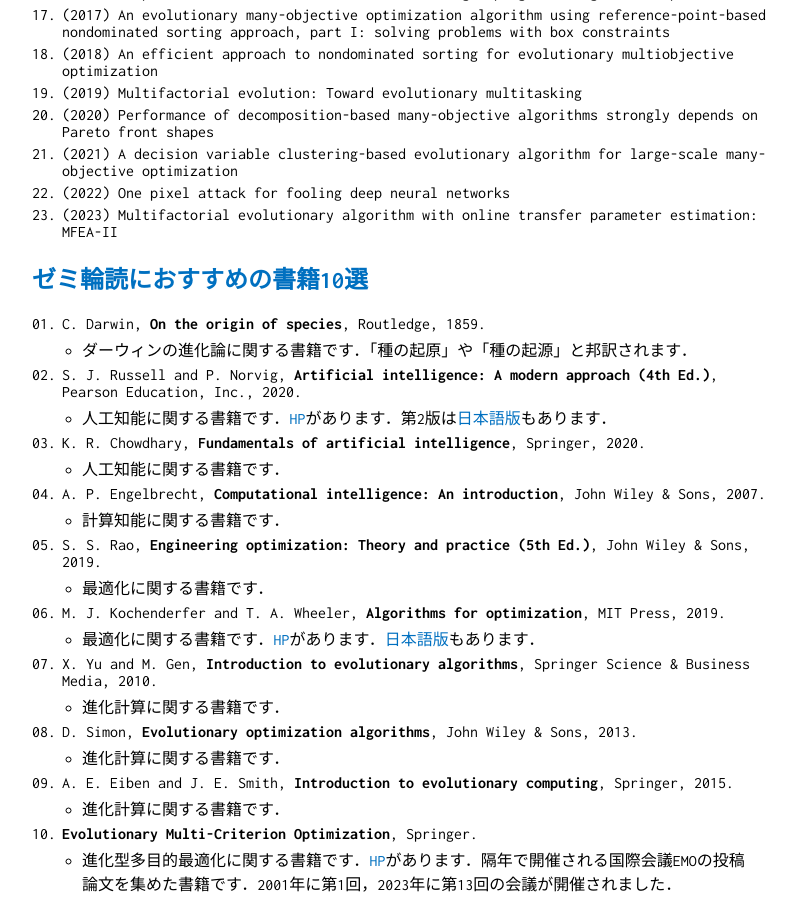
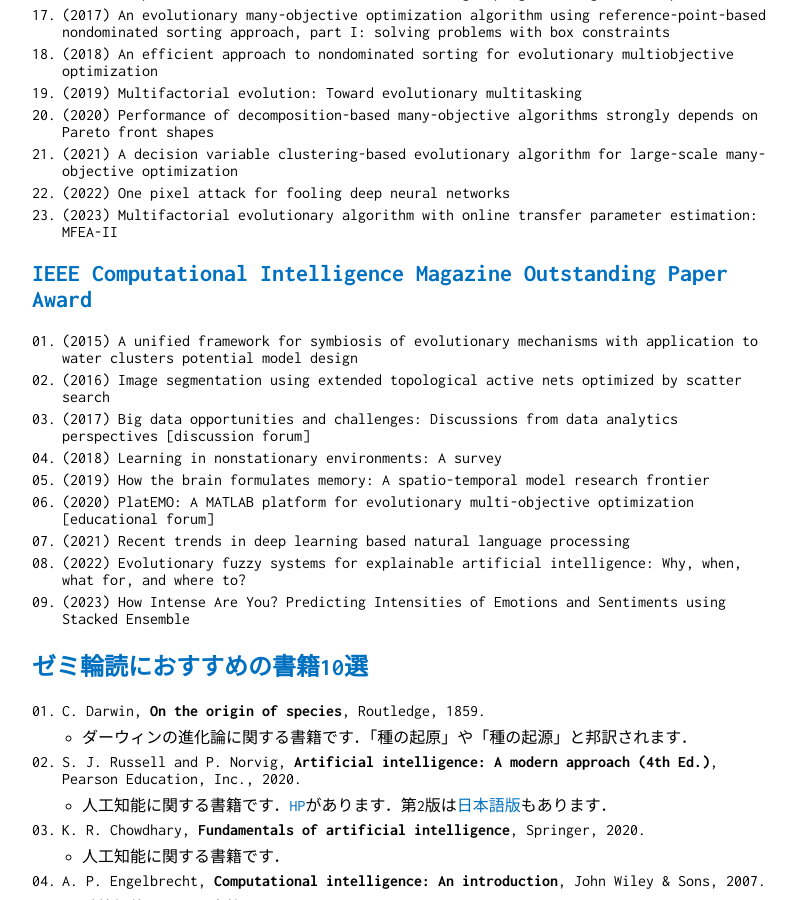
Before and after one commit to tomtkg/tomtkg.github.io, a Jekyll site: the page built from bib.md, in a window 1280 px wide and 900 px high, scrolled down 3399 px. Shown: the whole window, without its empty margins (228-1024 px from the left). Built offline with Jekyll 4.4.1, drawn with Linux system fonts in a browser that asks for light colours.

Commit message:
Update bib.md

```diff
--- a/bib.md
+++ b/bib.md
@@ -125,6 +125,17 @@ title: Tom TKG's Homepage
 1. (2022) One pixel attack for fooling deep neural networks
 1. (2023) Multifactorial evolutionary algorithm with online transfer parameter estimation: MFEA-II
 
+## [IEEE Computational Intelligence Magazine Outstanding Paper Award](https://raw.githubusercontent.com/tomtkg/tomtkg.github.io/master/data/cim.bib)
+1. (2015) A unified framework for symbiosis of evolutionary mechanisms with application to water clusters potential model design
+1. (2016) Image segmentation using extended topological active nets optimized by scatter search
+1. (2017) Big data opportunities and challenges: Discussions from data analytics perspectives [discussion forum]
+1. (2018) Learning in nonstationary environments: A survey
+1. (2019) How the brain formulates memory: A spatio-temporal model research frontier
+1. (2020) PlatEMO: A MATLAB platform for evolutionary multi-objective optimization [educational forum]
+1. (2021) Recent trends in deep learning based natural language processing
+1. (2022) Evolutionary fuzzy systems for explainable artificial intelligence: Why, when, what for, and where to?
+1. (2023) How Intense Are You? Predicting Intensities of Emotions and Sentiments using Stacked Ensemble
+
 ## [ゼミ輪読におすすめの書籍10選](https://raw.githubusercontent.com/tomtkg/tomtkg.github.io/master/data/book.bib)
 1. C. Darwin, **On the origin of species**, Routledge, 1859.
     - ダーウィンの進化論に関する書籍です．「種の起原」や「種の起源」と邦訳されます．
```
